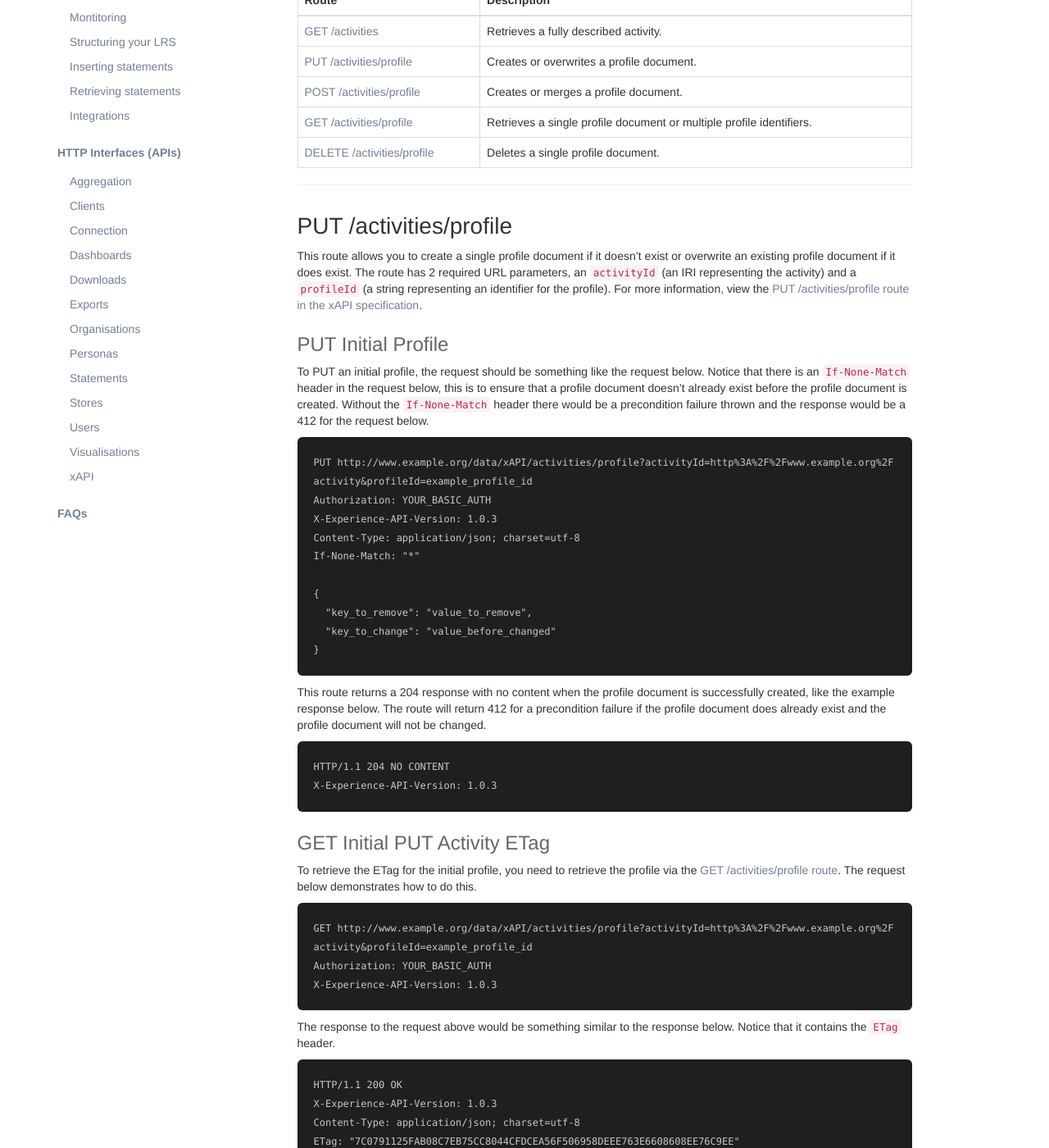
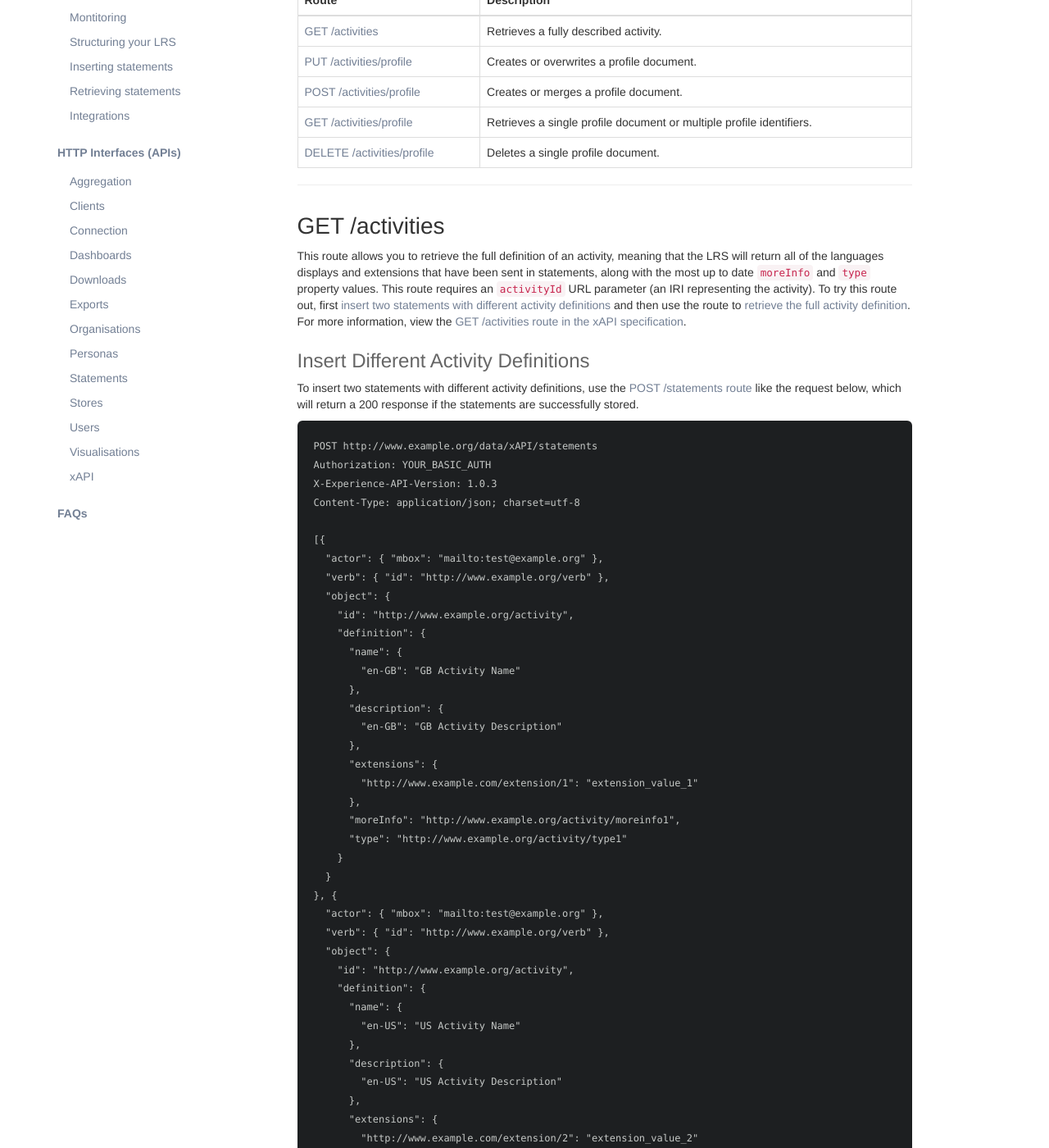
Before and after one commit to LearningLocker/docs, a Jekyll site: the page built from src/http-xapi-activities.md, in a window 1280 px wide and 1400 px high, scrolled down 264 px. Shown: the whole window at 82% size. Built offline with Jekyll 4.4.1, drawn with Linux system fonts in a browser that asks for light colours; nearby versions of some CDN libraries; our own code applies the rules of GitHub Pages for plain Markdown files; some of the changed text lies outside the part shown.

Commit message:
Adds full activity documentation.

````diff
--- a/src/http-xapi-activities.md
+++ b/src/http-xapi-activities.md
@@ -11,6 +11,96 @@
 [POST /activities/profile](../http-xapi-activities#post-activitiesprofile) | Creates or merges a profile document.
 [GET /activities/profile](../http-xapi-activities#get-activitiesprofile) | Retrieves a single profile document or multiple profile identifiers.
 [DELETE /activities/profile](../http-xapi-activities#delete-activitiesprofile) | Deletes a single profile document.
+
+## GET /activities
+This route allows you to retrieve the full definition of an activity, meaning that the LRS will return all of the languages displays and extensions that have been sent in statements, along with the most up to date `moreInfo` and `type` property values. This route requires an `activityId` URL parameter (an IRI representing the activity). To try this route out, first [insert two statements with different activity definitions](#insert-different-activity-definitions) and then use the route to [retrieve the full activity definition](#retrieve-full-activity-definition). For more information, view the [GET /activities route in the xAPI specification](https://github.com/adlnet/xAPI-Spec/blob/master/xAPI-Communication.md#25-activities-resource).
+
+### Insert Different Activity Definitions
+To insert two statements with different activity definitions, use the [POST /statements route](../http-xapi-statements#post-statements) like the request below, which will return a 200 response if the statements are successfully stored.
+
+```http
+POST http://www.example.org/data/xAPI/statements
+Authorization: YOUR_BASIC_AUTH
+X-Experience-API-Version: 1.0.3
+Content-Type: application/json; charset=utf-8
+
+[{
+  "actor": { "mbox": "mailto:test@example.org" },
+  "verb": { "id": "http://www.example.org/verb" },
+  "object": {
+    "id": "http://www.example.org/activity",
+    "definition": {
+      "name": {
+        "en-GB": "GB Activity Name"
+      },
+      "description": {
+        "en-GB": "GB Activity Description"
+      },
+      "extensions": {
+        "http://www.example.com/extension/1": "extension_value_1"
+      },
+      "moreInfo": "http://www.example.org/activity/moreinfo1",
+      "type": "http://www.example.org/activity/type1"
+    }
+  }
+}, {
+  "actor": { "mbox": "mailto:test@example.org" },
+  "verb": { "id": "http://www.example.org/verb" },
+  "object": {
+    "id": "http://www.example.org/activity",
+    "definition": {
+      "name": {
+        "en-US": "US Activity Name"
+      },
+      "description": {
+        "en-US": "US Activity Description"
+      },
+      "extensions": {
+        "http://www.example.com/extension/2": "extension_value_2"
+      },
+      "moreInfo": "http://www.example.org/activity/moreinfo2",
+      "type": "http://www.example.org/activity/type2"
+    }
+  }
+}]
+```
+
+### Retrieve Full Activity Definition
+To retrieve the full activity definition, you can use a request similar to the request below.
+
+```http
+GET http://www.example.org/data/xAPI/activities/profile?activityId=http%3A%2F%2Fwww.example.org%2Factivity
+Authorization: YOUR_BASIC_AUTH
+X-Experience-API-Version: 1.0.3
+```
+
+The response will always be a 204 similar to the response below. Notice that the `name`, `description`, and `extensions` objects have been merged inside the `definition` object. Also notice that the `moreInfo` and `type` properties are set to the most recent values.
+
+```http
+HTTP/1.1 200 OK
+X-Experience-API-Version: 1.0.3
+
+{
+  "id": "http://www.example.org/activity",
+  "definition": {
+    "name": {
+      "en-GB": "GB Activity Name"
+      "en-US": "US Activity Name"
+    },
+    "description": {
+      "en-GB": "GB Activity Description"
+      "en-US": "US Activity Description"
+    },
+    "extensions": {
+      "http://www.example.com/extension/1": "extension_value_1"
+      "http://www.example.com/extension/2": "extension_value_2"
+    },
+    "moreInfo": "http://www.example.org/activity/moreinfo2",
+    "type": "http://www.example.org/activity/type2"
+  }
+}
+```
+
 
 ## PUT /activities/profile
 This route allows you to create a single profile document if it doesn't exist or overwrite an existing profile document if it does exist. The route has 2 required URL parameters, an `activityId` (an IRI representing the activity) and a `profileId` (a string representing an identifier for the profile). For more information, view the [PUT /activities/profile route in the xAPI specification](https://github.com/adlnet/xAPI-Spec/blob/master/xAPI-Communication.md#27-activity-profile-resource).
````
Also changed, not shown: src/http-xapi-agents.md (+1 -1 lines).
